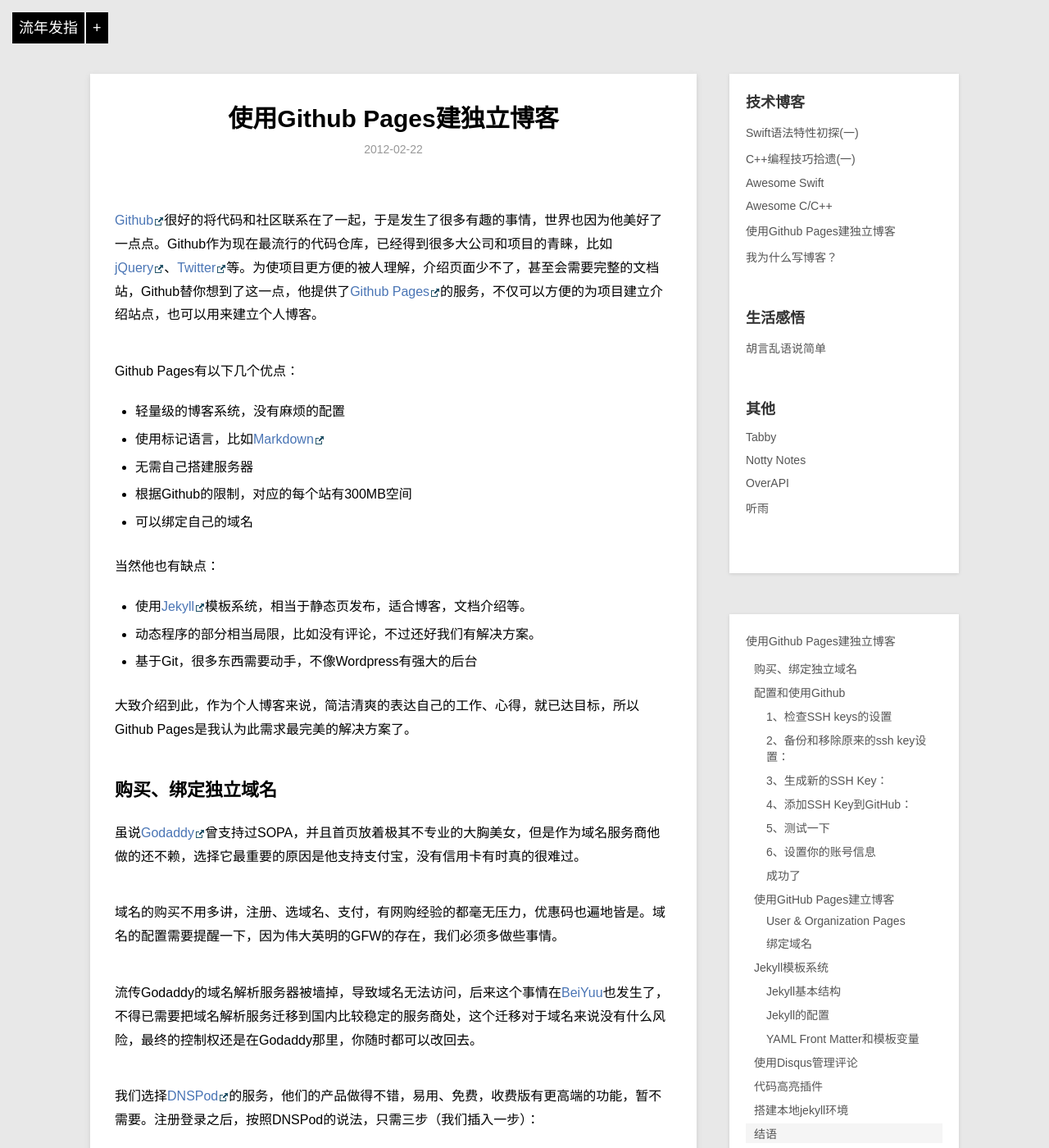
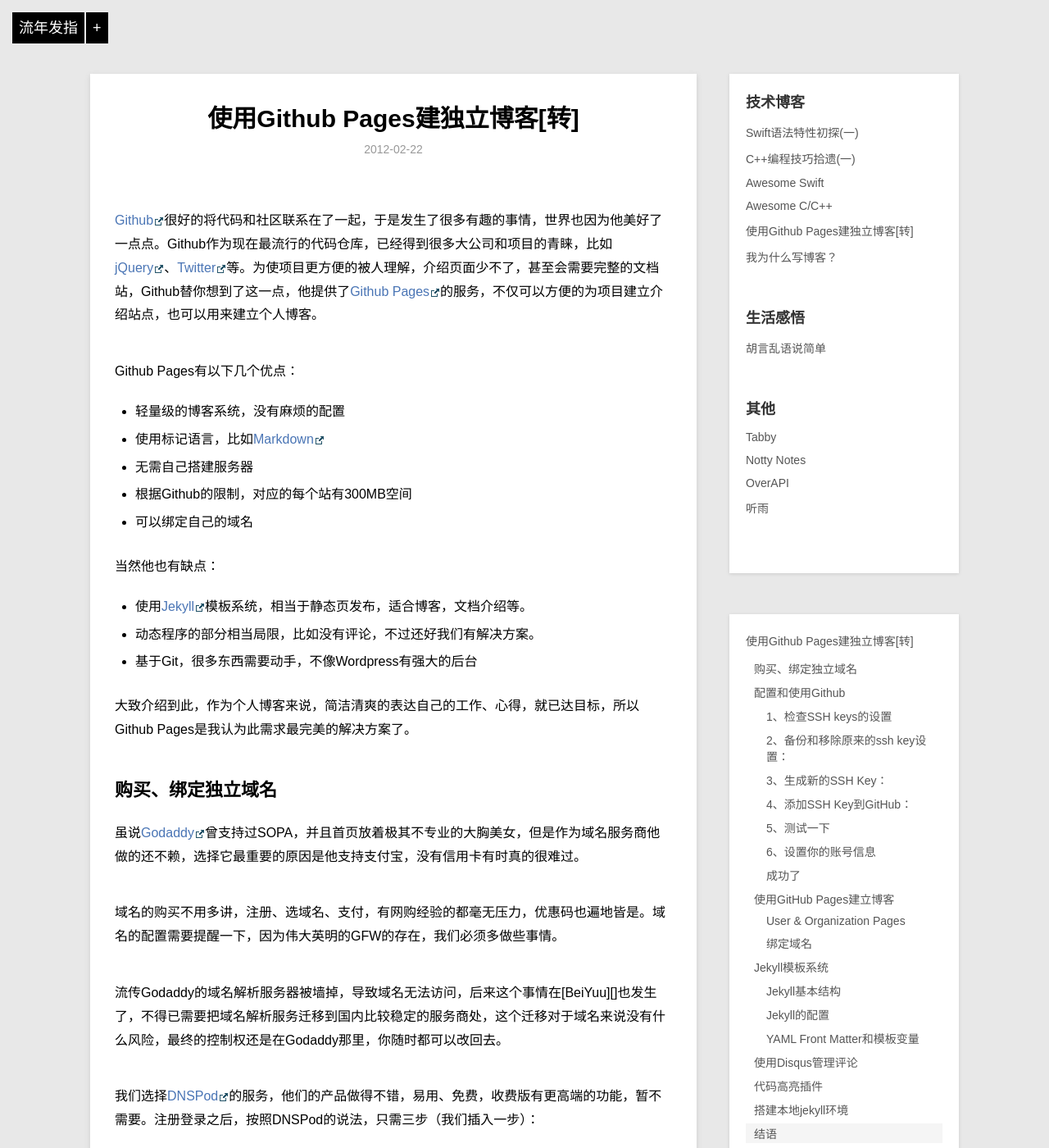
Before and after one commit to feimengspirit/feimengspirit.github.io, a Jekyll site: the page built from _posts/blog/2012-02-22-github-pages.md, in a window 1280 px wide and 1400 px high. Shown: the whole window at 82% size. Built offline with Jekyll 4.4.1, drawn with Linux system fonts in a browser that asks for light colours; Markdown is read by kramdown in place of the engine named in the settings; comment, search, counter and statistics services are not loaded; some of the changed lines change nothing that is shown; some of the changed text lies outside the part shown.

Commit message:
modify why github-page

```diff
--- a/_posts/blog/2012-02-22-github-pages.md
+++ b/_posts/blog/2012-02-22-github-pages.md
@@ -1,6 +1,6 @@
 ---
 layout: post
-title: 使用Github Pages建独立博客
+title: 使用Github Pages建独立博客[转]
 description: Github本身就是不错的代码社区，他也提供了一些其他的服务，比如Github Pages，使用它可以很方便的建立自己的独立博客，并且免费。
 category: blog
 ---
@@ -330,10 +330,11 @@
 还有一个是关于`category`的问题，根据`YAML`的语法，我们在文章头部可以定义文章所属的类别，也可以定义为`category:[blog,rss]`这样子的多类别，我在本地试一切正常，但是push到GitHub之后，就无法读取了，真让人着急，没有办法，只能采用别的办法满足我的需求了。这里还有一篇[Jekyll 本地调试之若干问题][18]，安装中如果有其他问题，也可以对照参考一下。
 
 ##结语
-如果你跟着这篇不那么详尽的教程，成功搭建了自己的博客，恭喜你！剩下的就是保持热情的去写自己的文章吧。
+如果你跟着这篇不那么详尽的教程，成功搭建了自己的博客，恭喜你！剩下的就是保持热情的去写自己的文章吧。另外奉上本人的GitHub Page[源码](https://github.com/feimengspirit/feimengspirit.github.io)。欢迎参考借鉴，记得标明出处哦!
 
+[原文][]在此!
 
-[BeiYuu]:    http://beiyuu.com  "BeiYuu"
+[原文]:	http://beiyuu.com/github-pages/
 [Github]:   http://github.com "Github"
 [jQuery]:   https://github.com/jquery/jquery "jQuery@github"
 [Twitter]:  https://github.com/twitter/bootstrap "Twitter@github"
```
